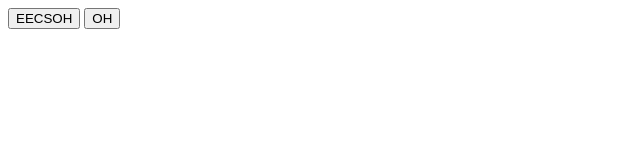
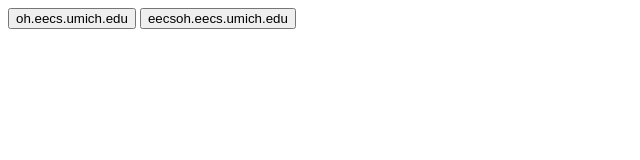
Before and after one commit to maxyoumj0/eecs_office_hours_bot, a browser extension: page extension/index.html in a window 1280 px wide. Shown: the whole page, without its empty margins (0-640 px from the left). Drawn offline with Linux system fonts and the light colour scheme.

Commit message:
button name change

```diff
--- a/extension/index.html
+++ b/extension/index.html
@@ -5,8 +5,8 @@
     <title>Sign-in</title>
 </head>
 <body>
-    <button id="eecsoh">EECSOH</button>
-    <button id="oh">OH</button>
+    <button id="eecsoh">oh.eecs.umich.edu</button>
+    <button id="oh">eecsoh.eecs.umich.edu</button>
     <script src="popup.js"></script>
 </body>
 </html>
```
